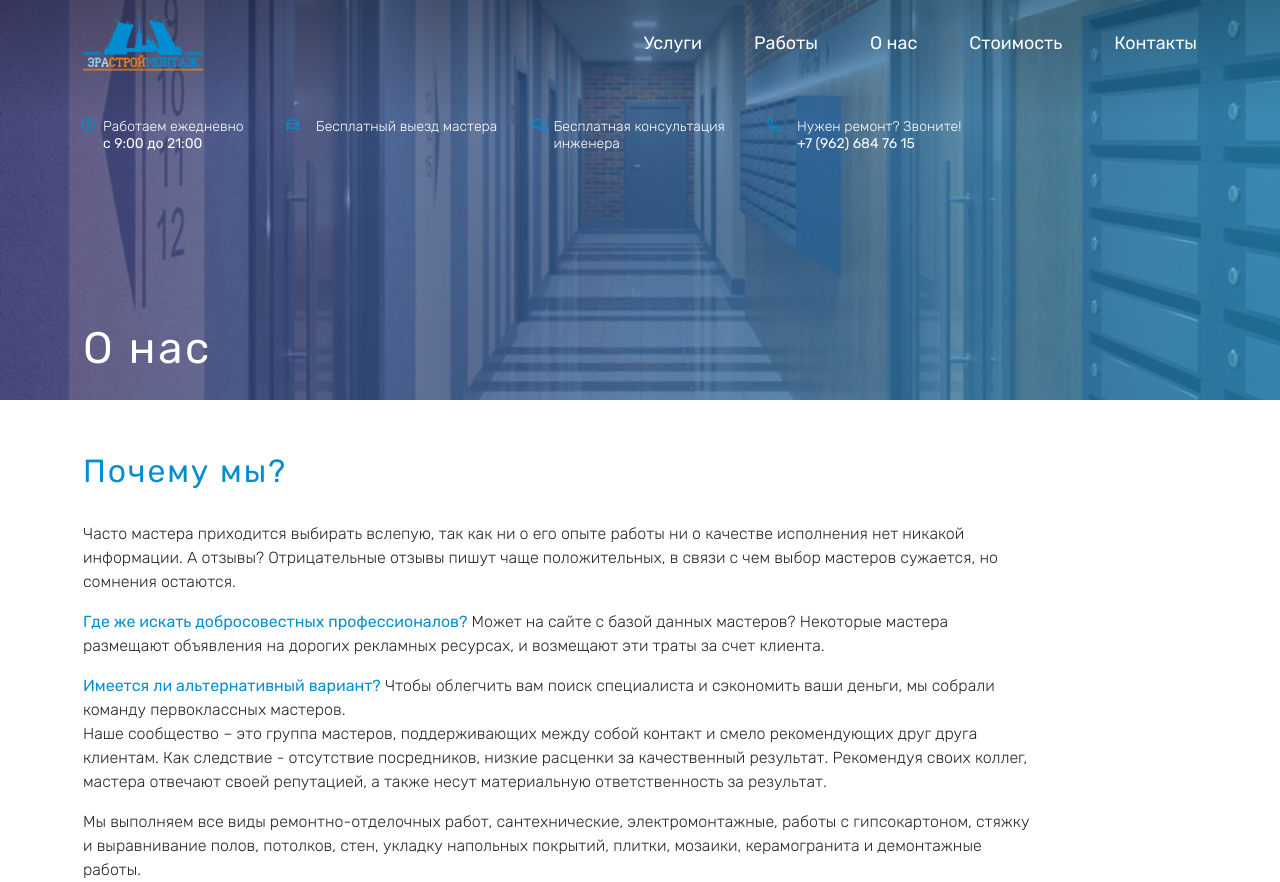
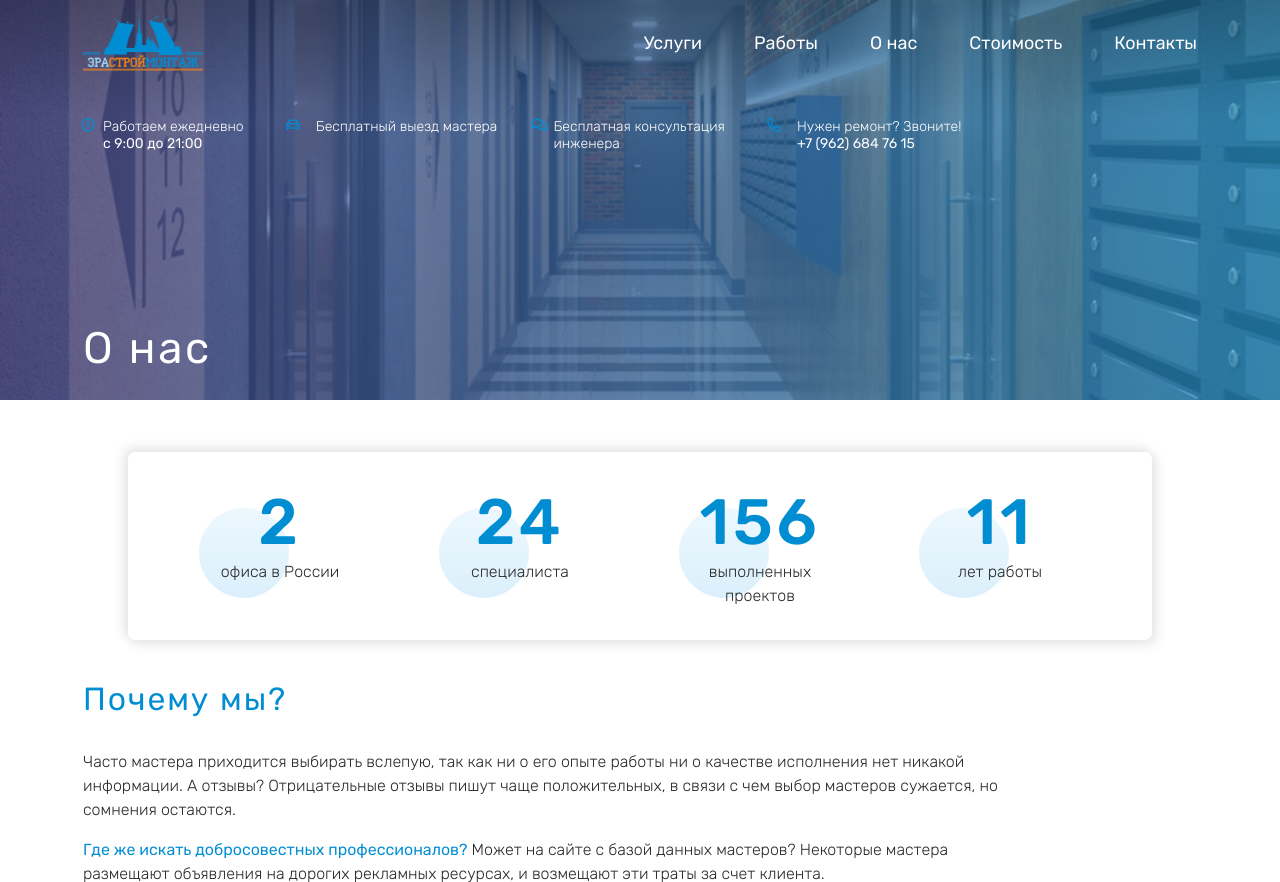
Before and after one commit to sergeygutovskiy/ersm, a PHP site: page /about-us in a window 1280 px wide. Shown: the top 882 px of the page. Run offline with PHP 8.4, Linux system fonts and the light colour scheme; some libraries are stand-ins or nearby versions.

Commit message:
add stats block on about-us page, add popup on index page

```diff
--- a/about-us.php
+++ b/about-us.php
@@ -28,6 +28,32 @@
 	<?php require "templates/_page_header-end.php"; ?>
 
 	<main class="main-container main-limited">
+
+		<section class="about_us__stats">
+			<div class="about_us__stat">
+				<div class="about_us__stat-circle"></div>
+				<span class="about_us__stat-value">2</span>
+				<span class="about_us__stat-name">офиса в России</span>
+			</div>
+
+			<div class="about_us__stat">
+				<div class="about_us__stat-circle"></div>
+				<span class="about_us__stat-value">24</span>
+				<span class="about_us__stat-name">специалиста</span>
+			</div>
+
+			<div class="about_us__stat">
+				<div class="about_us__stat-circle"></div>
+				<span class="about_us__stat-value">156</span>
+				<span class="about_us__stat-name">выполненных <br> проектов</span>
+			</div>
+
+			<div class="about_us__stat">
+				<div class="about_us__stat-circle"></div>
+				<span class="about_us__stat-value">11</span>
+				<span class="about_us__stat-name">лет работы</span>
+			</div>
+		</section>
 
 		<section>
 			<div class="main-title">Почему мы?</div>
--- a/css/pages/about_us.css
+++ b/css/pages/about_us.css
@@ -17,6 +17,99 @@ main p {
 
 	position: relative;
 	top: 3px;
+}
+
+.about_us__stats {
+	max-width: 1024px;
+	margin: auto;
+
+	display: flex;
+
+	padding: 32px;
+	border-radius: 7px;
+
+	box-shadow:
+		4px 4px 10px 2px rgba(75, 81, 91, 0.1),
+		-4px -4px 10px 2px rgba(75, 81, 91, 0.1);
+}
+
+.about_us__stat {
+	position: relative;
+
+	width: 25%;
+	text-align: center;
+}
+
+.about_us__stat-circle {
+	position: absolute;
+	left: 35%;
+	top: 24px;
+	transform: translate(-50%, 0);
+
+	width: 90px;
+	height: 90px;
+	border-radius: 50%;
+
+	background: linear-gradient(180deg, rgba(162, 217, 247, 0.2) 0%, rgba(74, 179, 237, 0.2) 100%);
+	z-index: -1;
+}
+
+.about_us__stat-value {
+	font-weight: 500;
+	font-size: 64px;
+	line-height: 76px;
+	letter-spacing: 0.06em;
+	color: #008DD2;
+
+	margin-bottom: 8px;
+}
+
+.about_us__stat-name {
+	display: block;
+	line-height: 24px;
+}
+
+@media screen and (max-width: 768px)
+{
+	.about_us__stats {
+		/*flex-direction: column;*/
+		/*padding: 0;*/
+		flex-wrap: wrap;
+		padding-bottom: 0;
+	}
+
+	.about_us__stat {
+		width: 50%;
+	}
+
+	.about_us__stat:nth-child(odd) {
+		margin-bottom: 32px;
+	}
+}
+
+@media screen and (max-width: 425px)
+{
+	.about_us__stats {
+		/*padding: 0;*/
+	}
+
+	.about_us__stat {
+		width: 100%;
+		text-align: left;
+	}
+
+	.about_us__stat-circle {
+		/*left: calc(50% - 32px);*/
+		display: none;
+	}
+
+	.about_us__stat:nth-child(even) {
+		margin-bottom: 32px;
+	}
+
+	.about_us__stat:nth-child(3) {
+		/*margin-bottom: 16px;*/
+	}
 }
 
 .about-us__reviews {
--- a/templates/_header.php
+++ b/templates/_header.php
@@ -30,3 +30,33 @@
 <link rel="stylesheet" type="text/css" href="/css/_callback.css">
 <link rel="stylesheet" type="text/css" href="/css/_footer.css">
 <link rel="stylesheet" href="https://cdnjs.cloudflare.com/ajax/libs/animate.css/4.0.0/animate.min.css"/>
+
+<!— Yandex.Metrika counter —>
+<script type="text/javascript" >
+	(function(m, e, t, r, i, k, a) {
+		m[i] = m[i] || function() { (m[i].a = m[i].a || []).push(arguments)};
+		m[i].l = 1 * new Date();
+		k = e.createElement(t),
+		a = e.getElementsByTagName(t)[0],
+		k.async = 1, k.src = r,
+		a.parentNode.insertBefore(k,a)
+	})
+
+	(window, document, "script", "https://mc.yandex.ru/metrika/tag.js", "ym");
+
+	ym(61647748, "init", {
+		clickmap : true,
+		trackLinks : true,
+		accurateTrackBounce : true
+	});
+</script>
+
+<noscript>
+	<div>
+		<img src="https://mc.yandex.ru/watch/61647748" style="position:absolute; left:-9999px;" alt="">
+	</div>
+</noscript>
+
+<!— /Yandex.Metrika counter —>
+<meta name="yandex-verification" content="b7cd54a071f4d1fb" />
+<meta name="google-site-verification" content="jSZiZ77_38ha6yzXdEcBMO9FKqU7PgUB-h-vuhJoA7Q" />
```
Also changed, not shown: css/_main.css (+54 -0 lines), index.php (+33 -32 lines), img/popup.png (added).
